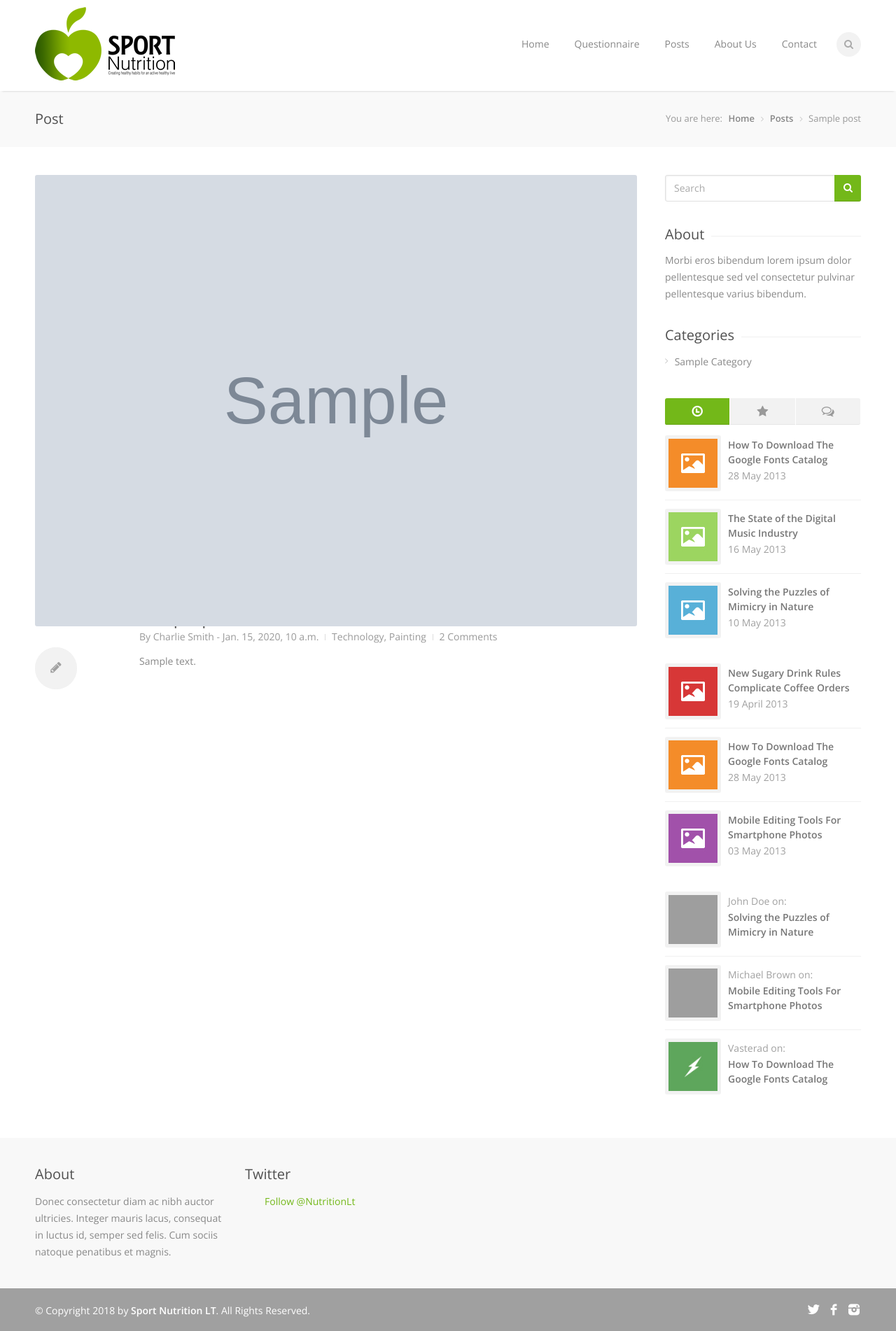
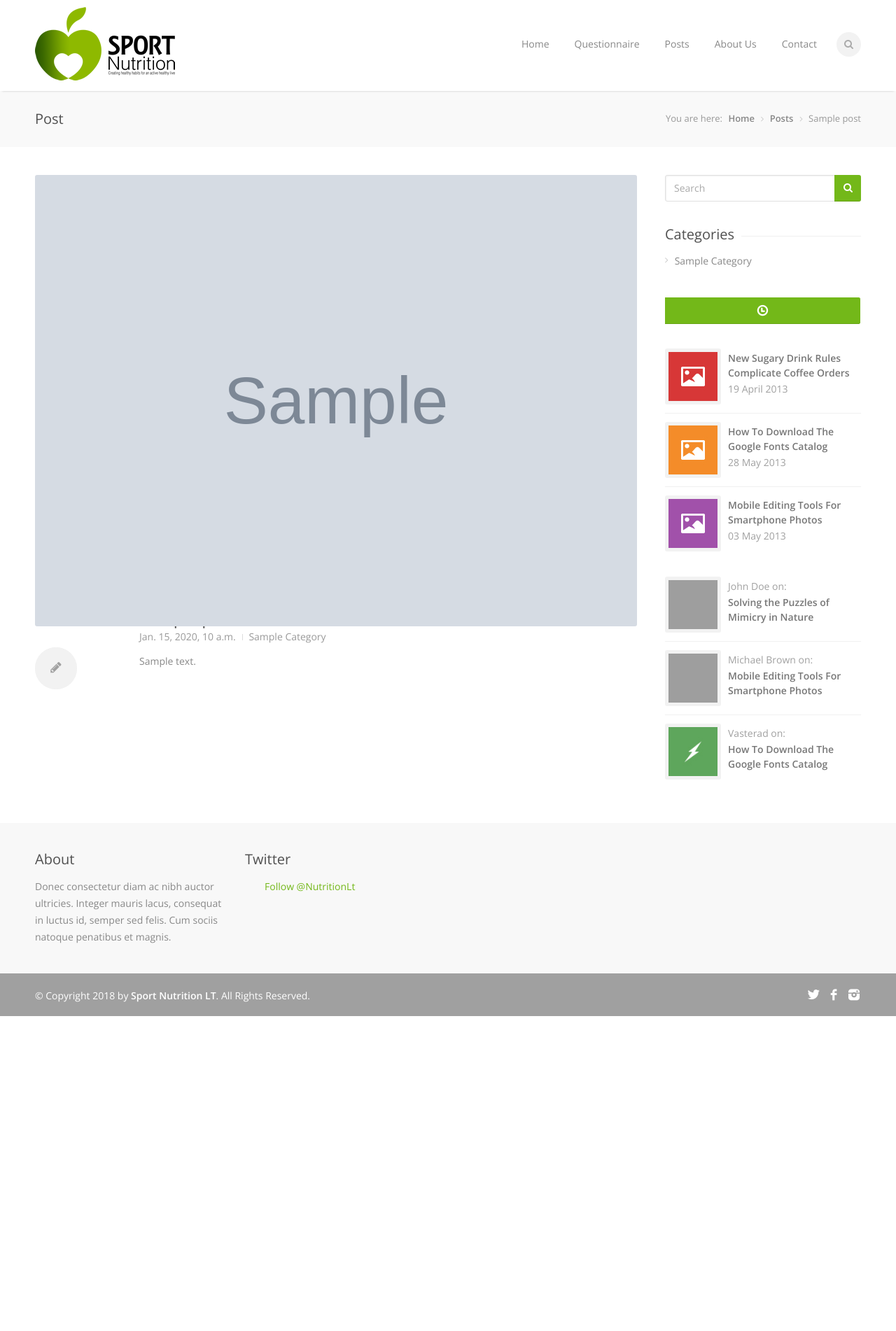
Before and after one commit to csubero/sportnutrition-, a Django app: a page that uses frontend/templates/frontend/post/post_single.html in a window 1280 px wide. Shown: the whole page at 70% size. After the commit the page ends 1452 px from the top, so only its background shows below. Run offline with Django 3.2, Linux system fonts and the light colour scheme; tables that the repository leaves empty hold one stand-in row (values such as "Sample post"); grey boxes marked "Sample" are stand-in pictures; some libraries are stand-ins or nearby versions; grey boxes are pictures that could not be loaded.

Commit message:
Fixing post detail in frontend app

```diff
--- a/backend/models/post_model.py
+++ b/backend/models/post_model.py
@@ -36,12 +36,12 @@ class Post(models.Model):
 	def __str__(self):
 		return self.title.capitalize()
 
-	@staticmethod
-	def get_by_id(id):
+	@classmethod
+	def get_by_id(cls, id):
 		try:
-			post = Post.objects.get(pk=id)
+			post = cls.objects.get(pk=id)
 
-		except Post.DoesNotExist:
+		except cls.DoesNotExist:
 			post = None
 
 		return post
--- a/frontend/templates/frontend/post/post_single.html
+++ b/frontend/templates/frontend/post/post_single.html
@@ -56,9 +56,12 @@
 					<header class="meta">
 						<h2><a href="#">{{ post }}</a></h2>
 						<ul>
-							<li>By <a href="#">Charlie Smith</a> - {{ post.created_at }}</li>
-							<li><a href="#">Technology</a>, <a href="#">Painting</a></li>
-							<li><a href="#">2 Comments</a></li>
+							<li>{{ post.created_at }}</li>
+							<li>
+								{% for category in post.categories.all %}
+									<a href="#">{{ category }}</a>
+								{% endfor %}
+							</li>
 						</ul>
 					</header>
 
@@ -80,15 +83,6 @@
 			</fieldset>
 
 
-			<!-- About -->
-			<div class="widget">
-				<h3 class="headline">About</h3><span class="line"></span>
-				<div class="clearfix"></div>
-				<p>Morbi eros bibendum lorem ipsum dolor pellentesque sed vel consectetur pulvinar pellentesque varius
-					bibendum. </p>
-			</div>
-
-
 			<!-- Categories -->
 			<div class="widget">
 				<h3 class="headline">Categories</h3><span class="line"></span>
@@ -108,9 +102,8 @@
 
 				<!-- Tabs Navigation -->
 				<ul class="tabs-nav blog">
-					<li class="active"><a href="#tab1" title="Recent Posts"><i class="icon-time"></i></a></li>
-					<li><a href="#tab2" title="Popular Posts"><i class="icon-star"></i></a></li>
-					<li><a href="#tab3" title="Recent Comments"><i class="icon-comments-alt"></i></a></li>
+					<li class="active" style="width: 100%"><a href="#tab1" title="Recent Posts"><i
+							class="icon-time"></i></a></li>
 				</ul>
 
 				<!-- Tabs Content -->
@@ -120,46 +113,24 @@
 
 						<!-- Recent Posts -->
 						<ul class="widget-tabs">
-
-							<!-- Post #1 -->
+							{% for recent_post in recent_posts %}
 								<li>
 									<div class="widget-thumb">
-									<a href="#"><img src="images/blog-widget-01.jpg" alt=""/></a>
+										<a href="{% url 'frontend.post.detail' recent_post.slug %}">
+											<img src="{{ recent_post.thumb.url }}" alt="{{ recent_post }}"/>
+										</a>
 									</div>
 
 									<div class="widget-text">
-									<h4><a href="#">How To Download The Google Fonts Catalog</a></h4>
-									<span>28 May 2013</span>
+										<h4>
+											<a href="{% url 'frontend.post.detail' recent_post.slug %}">
+												{{ recent_post }}</a>
+										</h4>
+										<span>{{ recent_post.created_at|date:'d M Y' }}</span>
 									</div>
 									<div class="clearfix"></div>
 								</li>
-
-							<!-- Post #2 -->
-							<li>
-								<div class="widget-thumb">
-									<a href="#"><img src="images/blog-widget-02.jpg" alt=""/></a>
-								</div>
-
-								<div class="widget-text">
-									<h4><a href="#">The State of the Digital Music Industry</a></h4>
-									<span>16 May 2013</span>
-								</div>
-								<div class="clearfix"></div>
-
-							</li>
-
-							<!-- Post #3 -->
-							<li>
-								<div class="widget-thumb">
-									<a href="#"><img src="images/blog-widget-03.jpg" alt=""/></a>
-								</div>
-
-								<div class="widget-text">
-									<h4><a href="#">Solving the Puzzles of Mimicry in Nature</a></h4>
-									<span>10 May 2013</span>
-								</div>
-								<div class="clearfix"></div>
-							</li>
+							{% endfor %}
 						</ul>
 
 					</div>
--- a/frontend/views/posts_views.py
+++ b/frontend/views/posts_views.py
@@ -27,4 +27,9 @@ class PostDetailView(DetailView):
 
 		data['categories'] = Category.objects.all().order_by('name')
 
+		data['recent_posts'] = Post.objects\
+			.filter(active=True, status=Post.PUBLISH)\
+			.exclude(id=self.object.id)\
+			.order_by('-updated_at')
+
 		return data
```
Lines whose indentation alone changed are shown as unchanged.
